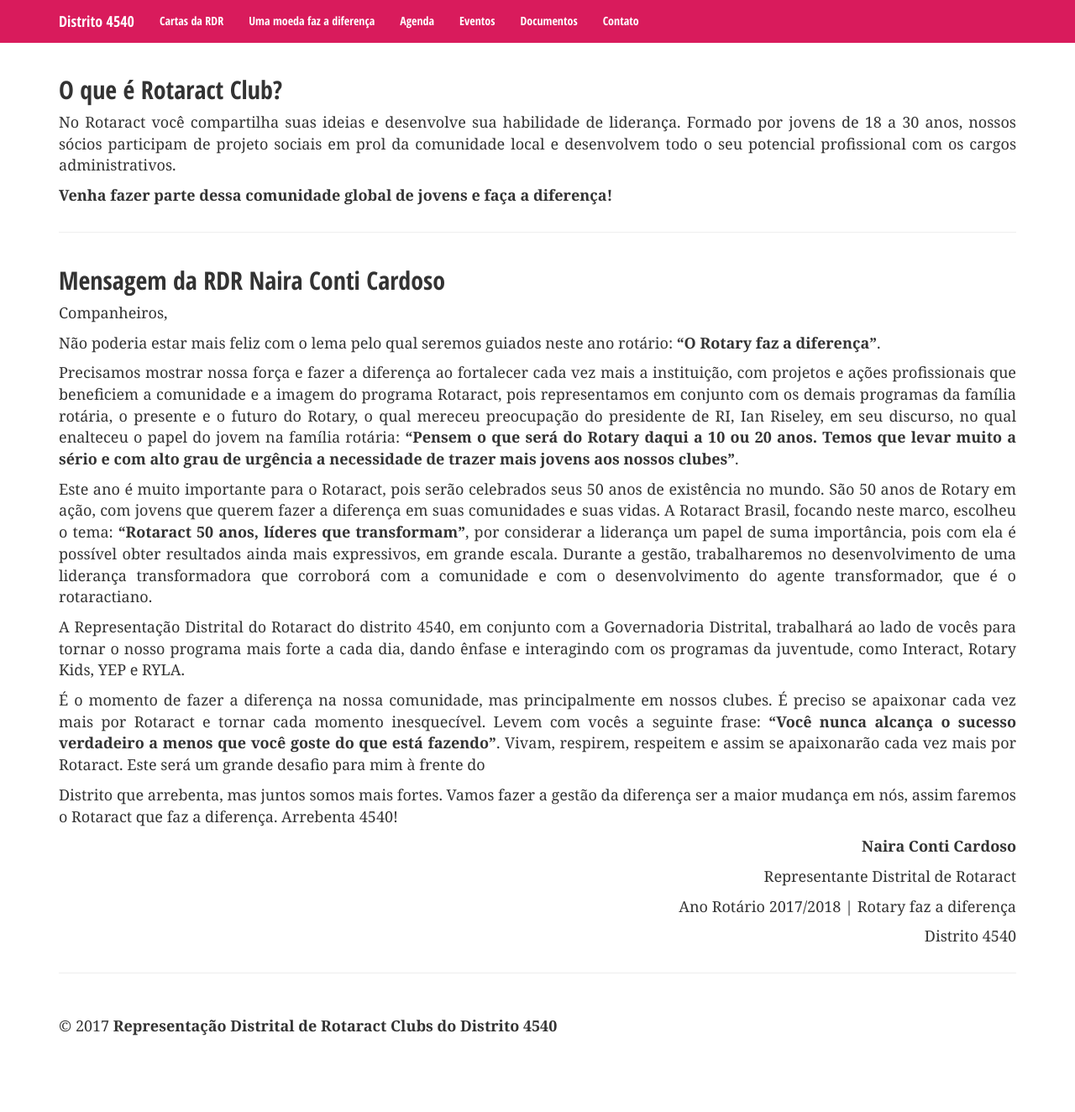
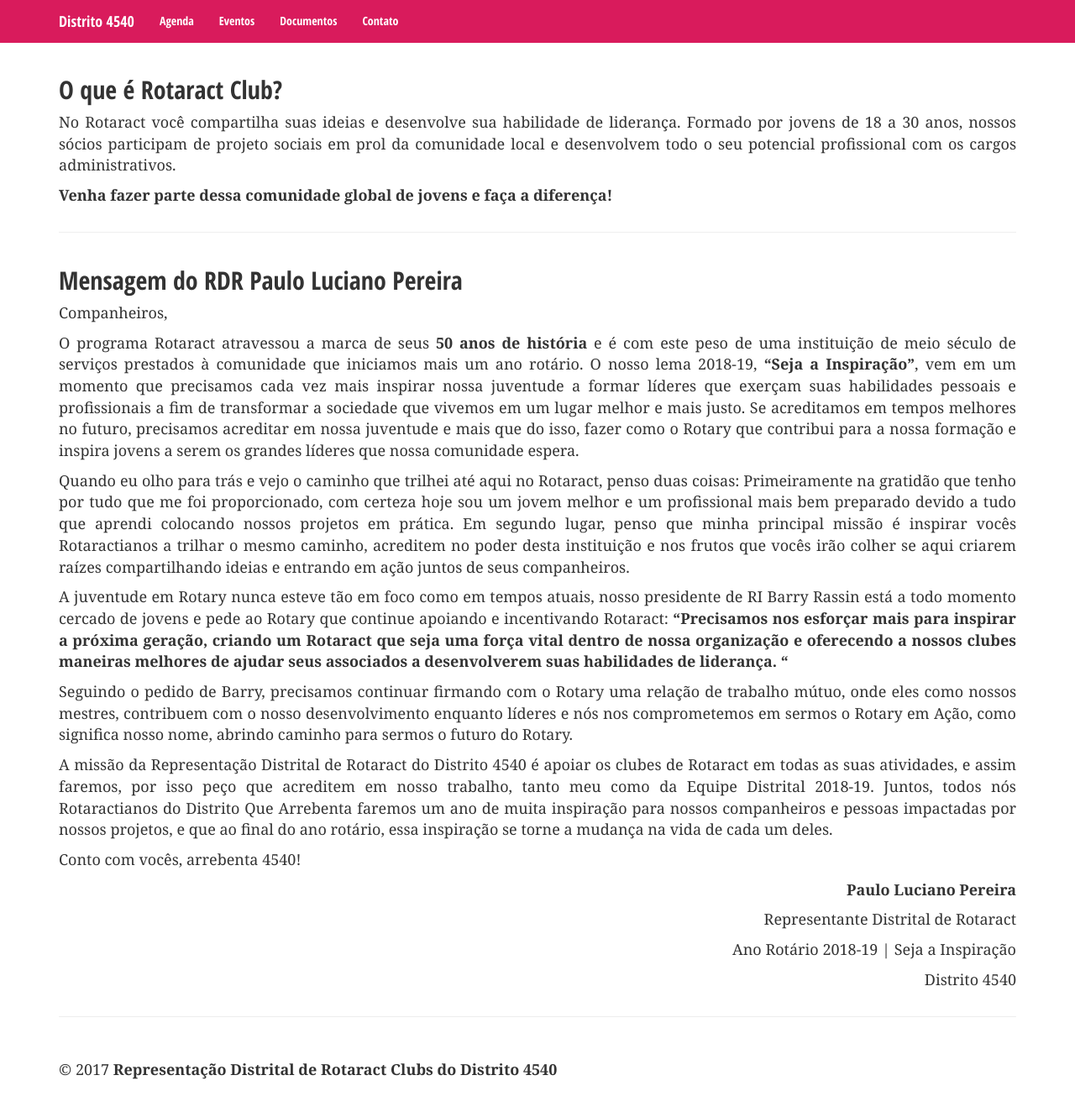
Before and after one commit to miguelkiri/rotaract, a Jekyll site: the page built from index.html, in a window 1280 px wide and 1346 px high. Shown: the top 1324 px of the window at 84% size. Built offline with Jekyll 4.4.1, drawn with Linux system fonts in a browser that asks for light colours; nearby versions of some CDN libraries.

Commit message:
Atualização de mensagem do RDR

```diff
--- a/_data/nav.yaml
+++ b/_data/nav.yaml
@@ -1,6 +1,6 @@
 main:
-    - { url: '/letters', text: 'Cartas da RDR' }
-    - { url: '/coin', text: 'Uma moeda faz a diferença' }
+    # - { url: '/letters', text: 'Cartas da RDR' }
+    # - { url: '/coin', text: 'Uma moeda faz a diferença' }
     # - { url: '/clubs', text: 'Clubes' }
     - { url: '/calendar', text: 'Agenda' }
     - { url: '/events', text: 'Eventos' }
--- a/_includes/letters/july.md
+++ b/_includes/letters/july.md
@@ -1,13 +1,13 @@
 Companheiros,
 
-Não poderia estar mais feliz com o lema pelo qual seremos guiados neste ano rotário: **"O Rotary faz a diferença"**.
+O programa Rotaract atravessou a marca de seus **50 anos de história** e é com este peso de uma instituição de meio século de serviços prestados à comunidade que iniciamos mais um ano rotário. O nosso lema 2018-19, **“Seja a Inspiração”**, vem em um momento que precisamos cada vez mais inspirar nossa juventude a formar líderes que exerçam suas habilidades pessoais e profissionais a fim de transformar a sociedade que vivemos em um lugar melhor e mais justo. Se acreditamos em tempos melhores no futuro, precisamos acreditar em nossa juventude e mais que do isso, fazer como o Rotary que contribui para a nossa formação e inspira jovens a serem os grandes líderes que nossa comunidade espera.
 
-Precisamos mostrar nossa força e fazer a diferença ao fortalecer cada vez mais a instituição, com projetos e ações profissionais que beneficiem a comunidade e a imagem do programa Rotaract, pois representamos em conjunto com os demais programas da família rotária, o presente e o futuro do Rotary, o qual mereceu preocupação do presidente de RI, Ian Riseley, em seu discurso, no qual enalteceu o papel do jovem na família rotária: **"Pensem o que será do Rotary daqui a 10 ou 20 anos. Temos que levar muito a sério e com alto grau de urgência a necessidade de trazer mais jovens aos nossos clubes"**.
+Quando eu olho para trás e vejo o caminho que trilhei até aqui no Rotaract, penso duas coisas: Primeiramente na gratidão que tenho por tudo que me foi proporcionado, com certeza hoje sou um jovem melhor e um profissional mais bem preparado devido a tudo que aprendi colocando nossos projetos em prática. Em segundo lugar, penso que minha principal missão é inspirar vocês Rotaractianos a trilhar o mesmo caminho, acreditem no poder desta instituição e nos frutos que vocês irão colher se aqui criarem raízes compartilhando ideias e entrando em ação juntos de seus companheiros.
 
-Este ano é muito importante para o Rotaract, pois serão celebrados seus 50 anos de existência no mundo. São 50 anos de Rotary em ação, com jovens que querem fazer a diferença em suas comunidades e suas vidas. A Rotaract Brasil, focando neste marco, escolheu o tema: **"Rotaract 50 anos, líderes que transformam"**, por considerar a liderança um papel de suma importância, pois com ela é possível obter resultados ainda mais expressivos, em grande escala. Durante a gestão, trabalharemos no desenvolvimento de uma liderança transformadora que corroborá com a comunidade e com o desenvolvimento do agente transformador, que é o rotaractiano.
+A juventude em Rotary nunca esteve tão em foco como em tempos atuais, nosso presidente de RI Barry Rassin está a todo momento cercado de jovens e pede ao Rotary que continue apoiando e incentivando Rotaract: **“Precisamos nos esforçar mais para inspirar a próxima geração, criando um Rotaract que seja uma força vital dentro de nossa organização e oferecendo a nossos clubes maneiras melhores de ajudar seus associados a desenvolverem suas habilidades de liderança. “**
 
-A Representação Distrital do Rotaract do distrito 4540, em conjunto com a Governadoria Distrital, trabalhará ao lado de vocês para tornar o nosso programa mais forte a cada dia, dando ênfase e interagindo com os programas da juventude, como Interact, Rotary Kids, YEP e RYLA.
+Seguindo o pedido de Barry, precisamos continuar firmando com o Rotary uma relação de trabalho mútuo, onde eles como nossos mestres, contribuem com o nosso desenvolvimento enquanto líderes e nós nos comprometemos em sermos o Rotary em Ação, como significa nosso nome, abrindo caminho para sermos o futuro do Rotary.
 
-É o momento de fazer a diferença na nossa comunidade, mas principalmente em nossos clubes. É preciso se apaixonar cada vez mais por Rotaract e tornar cada momento inesquecível. Levem com vocês a seguinte frase: **"Você nunca alcança o sucesso verdadeiro a menos que você goste do que está fazendo"**. Vivam, respirem, respeitem e assim se apaixonarão cada vez mais por Rotaract. Este será um grande desafio para mim à frente do
+A missão da Representação Distrital de Rotaract do Distrito 4540 é apoiar os clubes de Rotaract em todas as suas atividades, e assim faremos, por isso peço que acreditem em nosso trabalho, tanto meu como da Equipe Distrital 2018-19. Juntos, todos nós Rotaractianos do Distrito Que Arrebenta faremos um ano de muita inspiração para nossos companheiros e pessoas impactadas por nossos projetos, e que ao final do ano rotário, essa inspiração se torne a mudança na vida de cada um deles.
 
-Distrito que arrebenta, mas juntos somos mais fortes. Vamos fazer a gestão da diferença ser a maior mudança em nós, assim faremos o Rotaract que faz a diferença. Arrebenta 4540!
+Conto com vocês, arrebenta 4540!
--- a/_includes/rdrSignature.html
+++ b/_includes/rdrSignature.html
@@ -1,6 +1,6 @@
 <div class="text-right">
-    <p><b>Naira Conti Cardoso</b></p>
+    <p><b>Paulo Luciano Pereira</b></p>
     <p>Representante Distrital de Rotaract</p>
-    <p>Ano Rotário 2017/2018 |  Rotary faz a diferença</p>
+    <p>Ano Rotário 2018-19 |  Seja a Inspiração</p>
     <p>Distrito 4540</p>
 </div>
--- a/index.html
+++ b/index.html
@@ -31,7 +31,7 @@
 
             <div class="row">
                 <div class="col-lg-12 text-justify">
-                    <h2>Mensagem da RDR Naira Conti Cardoso</h2>
+                    <h2>Mensagem do RDR Paulo Luciano Pereira</h2>
 
                     {% assign currentLetter = site.data.letters[0] %}
                     {% capture letterContent %}{% include {{ currentLetter.fileName }} %}{% endcapture %}
```
